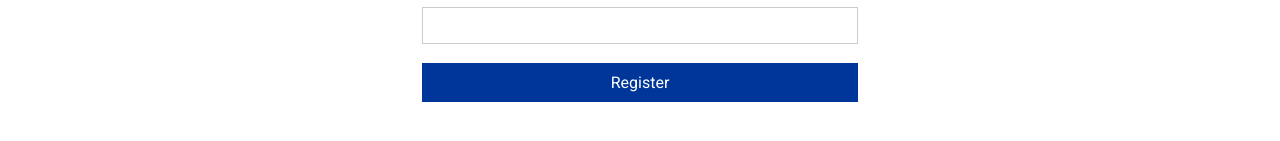
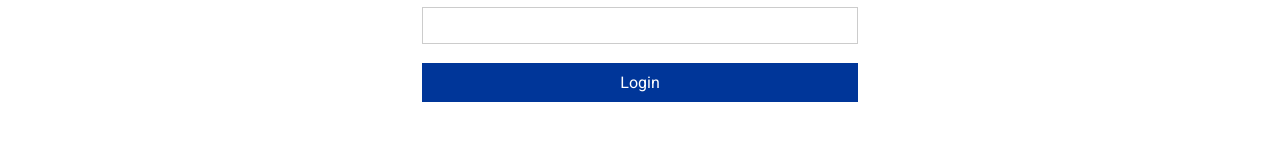
Before and after one commit to vvictorious/Contact-Keeper, a React (Create React App) app in the folder client/: page /login in a window 1280 px wide. Shown: the part 299-440 px from the top of the page. Built offline with nearby package versions, Linux system fonts and the light colour scheme.

Commit message:
had to change the value for the login button

```diff
--- a/client/src/components/auth/Login.js
+++ b/client/src/components/auth/Login.js
@@ -57,7 +57,7 @@ const Login = (props) => {
                     <label htmlFor='password'>Password</label>
                     <input type='password' name='password' value={password} onChange={onChange} />
                 </div>
-                <input type='submit' value='Register' className='btn btn-primary btn-block' />
+                <input type='submit' value='Login' className='btn btn-primary btn-block' />
             </form>
         </div>
     )
```
